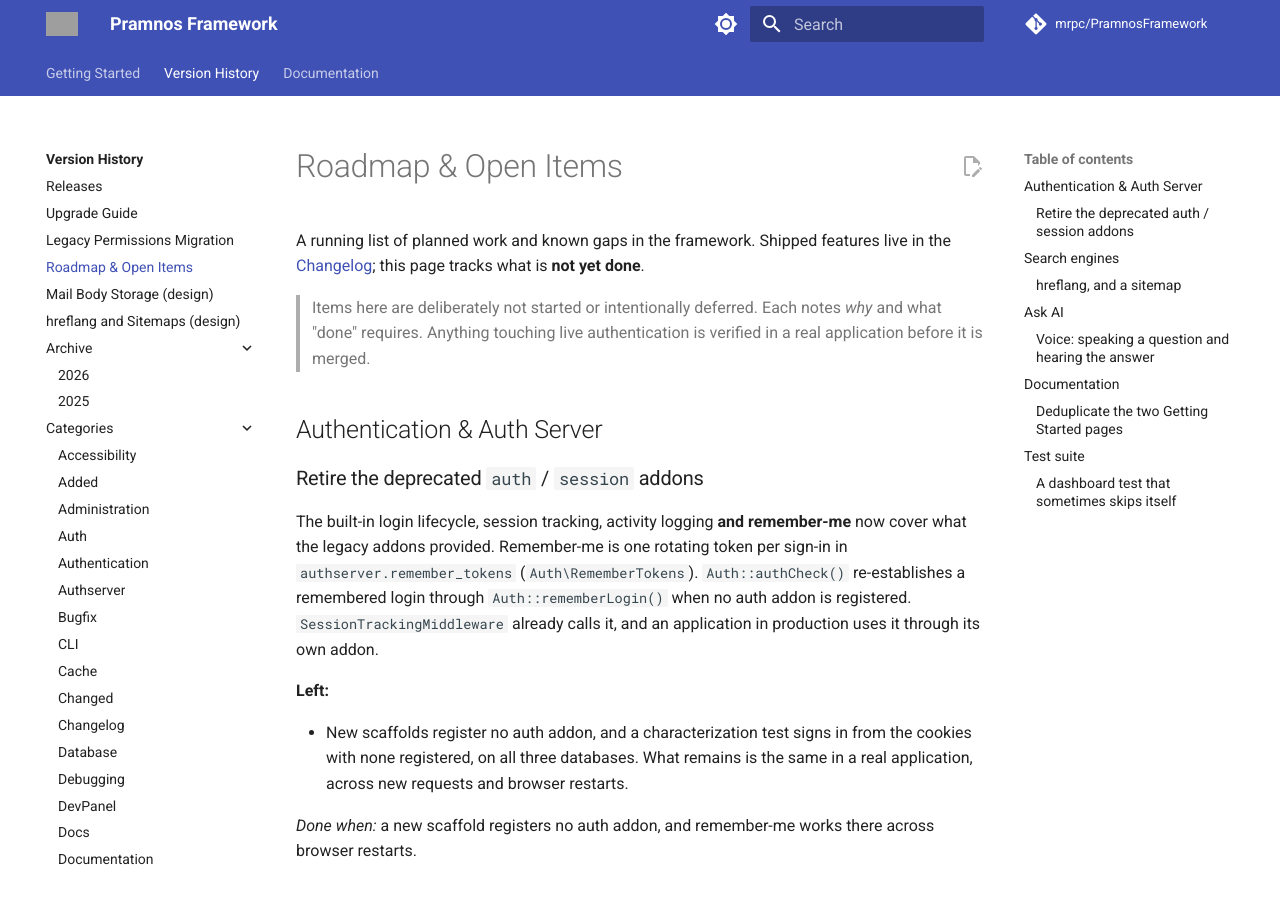
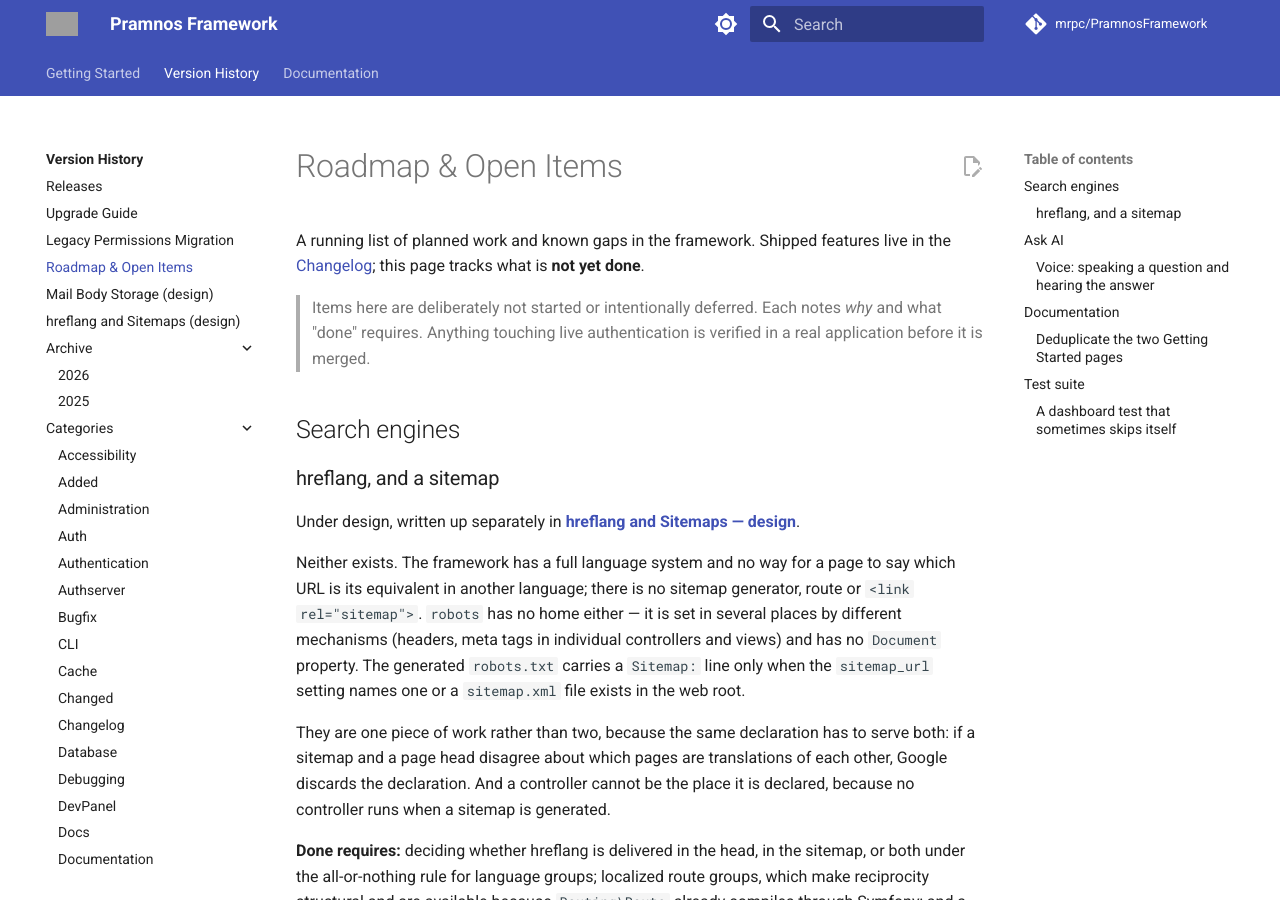
Before and after one commit to mrpc/PramnosFramework, an MkDocs documentation site: the page built from docs/Roadmap.md, in a window 1280 px wide and 900 px high. Built offline with MkDocs 1.6.1 and Material for MkDocs 9.7.7, drawn with Linux system fonts in a browser that asks for light colours; comment, search, counter and statistics services are not loaded; grey boxes are pictures that could not be loaded.

Commit message:
chore: clear stale roadmap item, close a CI coverage gap
Retiring the deprecated auth/session addons was already done (scaffolds
register none, RememberLoginCharacterizationTest already covers the
no-addon cookie sign-in) — removed from the roadmap.

js.yml's paths: filter never matched the PHP files the JS suite actually
execs against (DebugBarAsset, PasskeyAsset, CookieConsent) — a change to
any of them silently skipped the JS workflow.

```diff
--- a/docs/Roadmap.md
+++ b/docs/Roadmap.md
@@ -13,25 +13,6 @@
 > Items here are deliberately not started or intentionally deferred. Each notes
 > *why* and what "done" requires. Anything touching live authentication is
 > verified in a real application before it is merged.
-
-## Authentication & Auth Server
-
-### Retire the deprecated `auth` / `session` addons
-
-The built-in login lifecycle, session tracking, activity logging **and remember-me** now cover
-what the legacy addons provided. Remember-me is one rotating token per sign-in in
-`authserver.remember_tokens` (`Auth\RememberTokens`). `Auth::authCheck()` re-establishes a remembered login
-through `Auth::rememberLogin()` when no auth addon is registered. `SessionTrackingMiddleware`
-already calls it, and an application in production uses it through its own addon.
-
-**Left:**
-
-- New scaffolds register no auth addon, and a characterization test signs in from the cookies with
-  none registered, on all three databases. What remains is the same in a real application, across
-  new requests and browser restarts.
-
-*Done when:* a new scaffold registers no auth addon, and remember-me works there across browser
-restarts.
 
 ## Search engines
 
```
Also changed, not shown: 1 other file.
